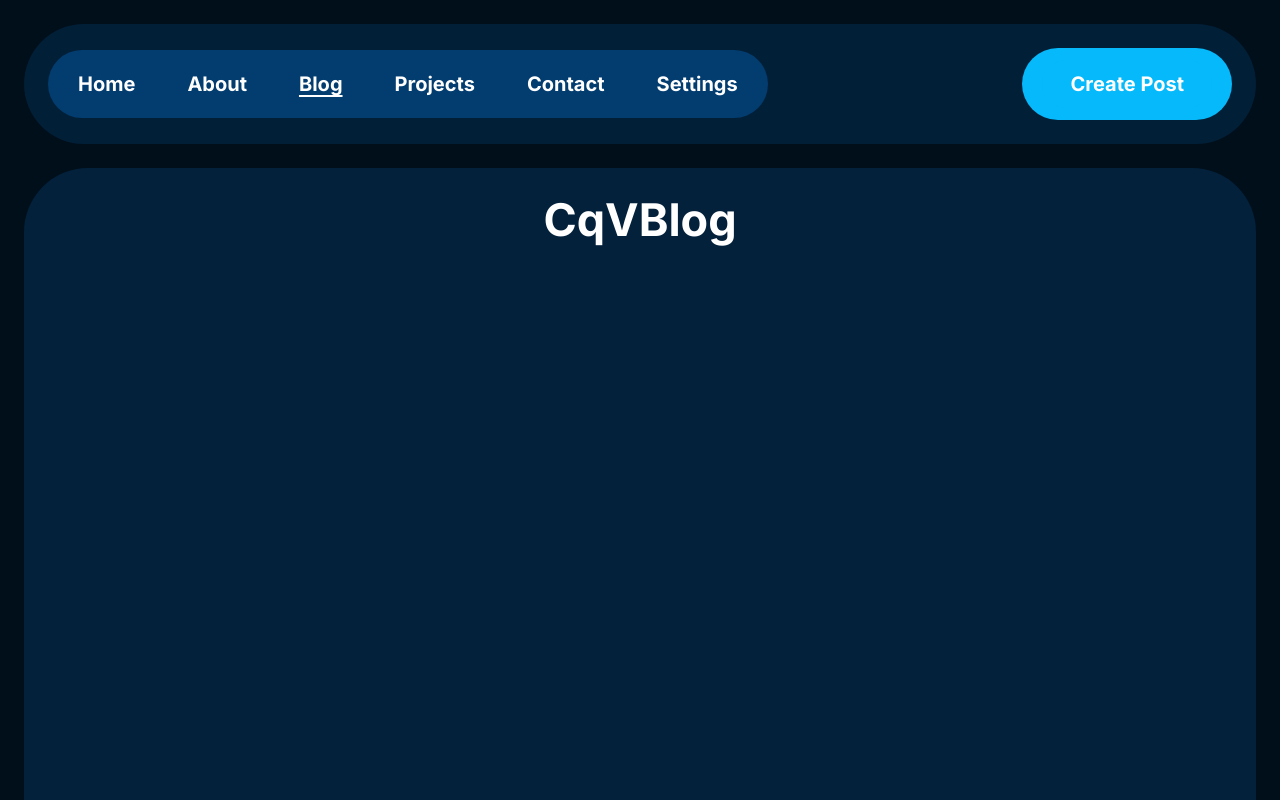
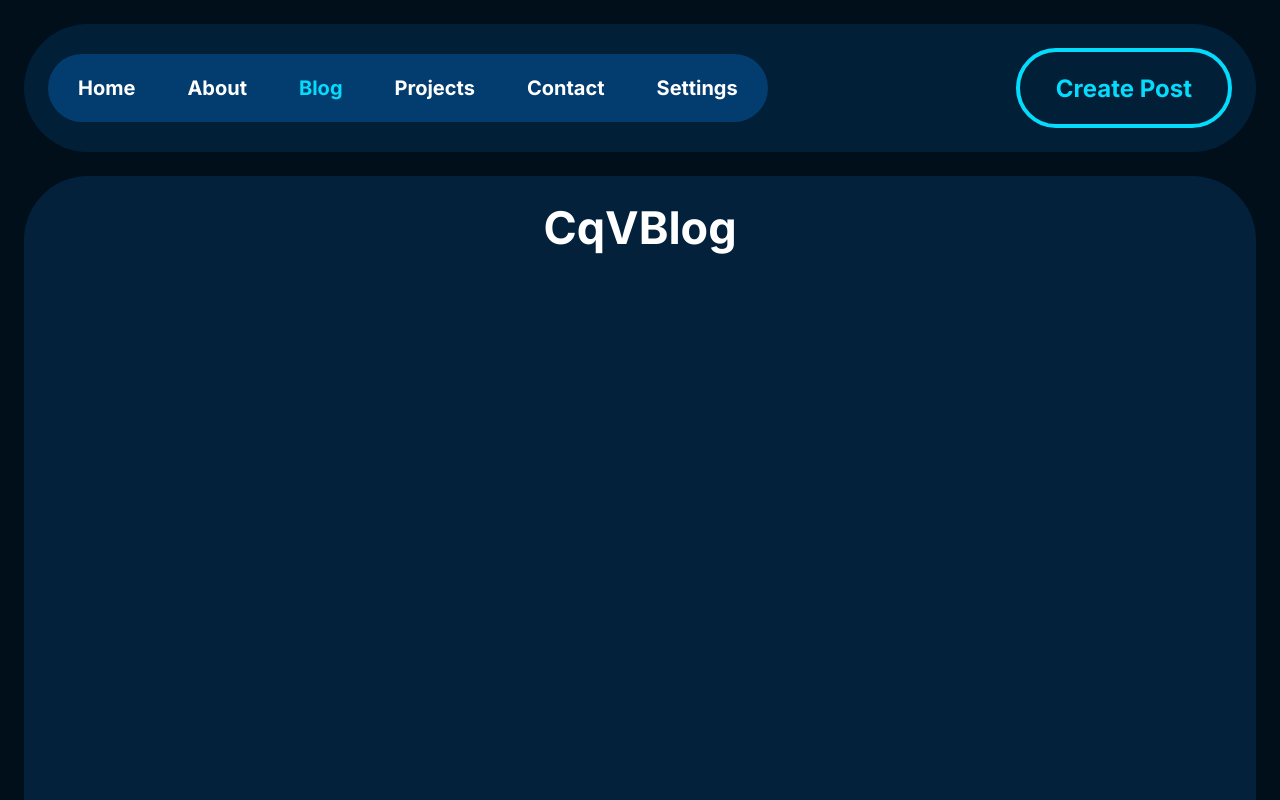
Before and after one commit to CqVcoraet/CqVBlog, a website: page HTML Pages/blog.html in a window 1280 px wide. Shown: the top 800 px of the page. Drawn offline with Linux system fonts and the light colour scheme.

Commit message:
Closes #9

```diff
--- a/CSS/main.css
+++ b/CSS/main.css
@@ -4,6 +4,7 @@
     --top-bar-bg: #021f38;
     --text-color: #FFFFFF;
     --accent-color: #05B9FA;
+    --create-btn-color: #05DBFC;
 }
 
 body {
@@ -45,9 +46,8 @@ body {
 }
 
 .nav-item.active .nav-link {
-    text-decoration: underline;
     text-underline-offset: 4px;
-    color: var(--text-color);
+    color: #05DBFC;
 }
 
 .nav-link {
@@ -76,39 +76,32 @@ body {
     box-shadow: 0 0 0 2px rgba(255, 255, 255, 0.15);
 }
 
-.create-bar {
+.create-post {
+    font-weight: bold;
+    font-size: 24px;
+    display: flex;
     list-style-type: none;
     margin-left: auto;
-    padding: 12px 20px;
+    padding: 12px 36px;
     display: inline-flex;
     align-items: center;
     gap: 16px;
     flex-wrap: wrap;
-    background-color: var(--accent-color);
+    background: transparent;
+    color: var(--create-btn-color);
+    border: 4px solid var(--create-btn-color);
     border-radius: 50rem;
     width: fit-content;
     min-height: 48px;
-    transition: transform 0.25s ease, box-shadow 0.25s ease;
+    transition: transform 0.25s ease, box-shadow 0.25s ease, background-color 0.25s ease, color 0.25s ease, border-color 0.25s ease;
 }
 
-.create-post {
-    font-weight: bold;
-    font-size: 20px;
+.create-post:hover {
+    background-color: var(--create-btn-color);
     color: var(--text-color);
-    background: var(--accent-color);
-    display: flex;
-    align-items: center;
-    padding: 12px 28px;
-    border-radius: 50rem;
-    cursor: pointer;
-    transition: transform 0.25s ease, box-shadow 0.25s ease;
-}
-
-.create-bar:hover {
-    transform: scale(1.05);
     box-shadow: 0 0 0 2px rgba(255, 255, 255, 0.15);
 }
 
-.create-bar:active {
-    transform: scale(1.08);
+.create-post:active {
+    transform: scale(1.05);
 }
--- a/HTML Pages/blog.html
+++ b/HTML Pages/blog.html
@@ -9,8 +9,7 @@
     <link rel="stylesheet" href="../CSS/main.css">
     <link rel="stylesheet" href="../CSS/blog.css">
     <script src="../Scripts/CustomAlert.js" defer></script>
-    <script src="../Scripts/Post.js" defer></script>
-    <script src="../Scripts/CreatePostView.js" defer></script>
+    <script type="module" src="../Scripts/CreatePostView.js"></script>
     <script src="../Scripts/main.js" defer></script>
     <script src="../Scripts/Post.js" defer></script>
     <title>CqVBlog</title>
@@ -26,9 +25,7 @@
             <div class="nav-item"><a class="nav-link" href="settings.html">Settings</a></div>
         </div>
 
-        <div class="create-bar">
-            <div class="create-post">Create Post</div>
-        </div>
+        <div class="create-post">Create Post</div>
     </div>
 
     <div class="blog-posts">
```
Also changed, not shown: HTML Pages/about.html (+2 -4 lines), HTML Pages/contact.html (+2 -4 lines), HTML Pages/index.html (+2 -4 lines), HTML Pages/projects.html (+2 -4 lines), HTML Pages/settings.html (+2 -4 lines).
